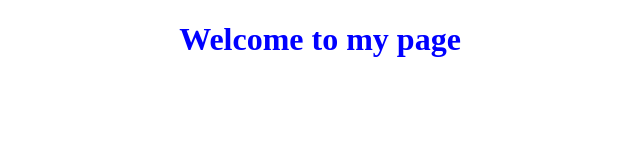
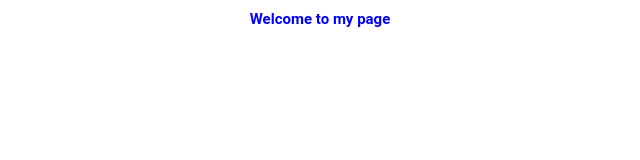
Before and after one commit to willcmc/csshtml, a plain HTML site: page index.html in a window 1280 px wide. Shown: the whole page, without its empty margins (320-960 px from the left). Drawn offline with Linux system fonts and the light colour scheme.

Commit message:
Update styles.css

```diff
--- a/styles.css
+++ b/styles.css
@@ -3,4 +3,6 @@ html,
 h1{
 	color: blue;
 	text-align: center;
+	font-family: Roboto;
+	font-size: 15px;
 }
```
